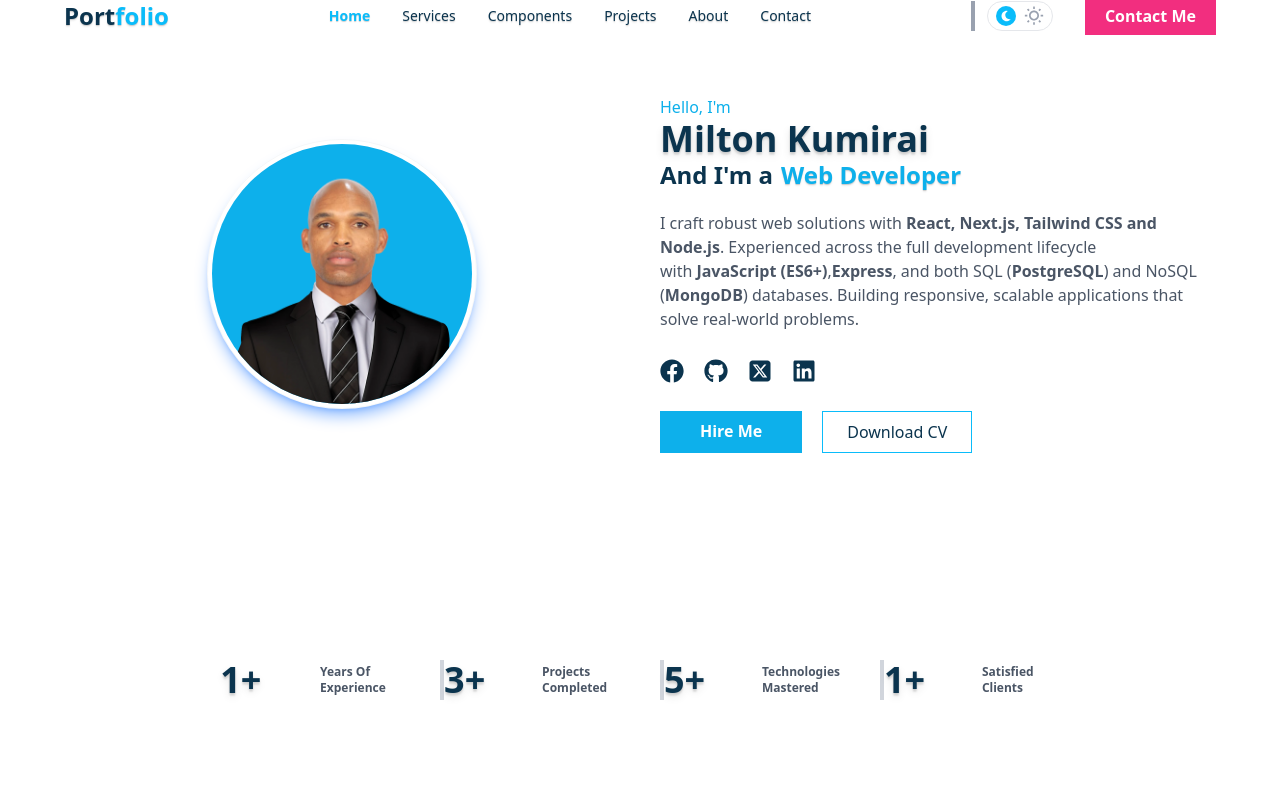
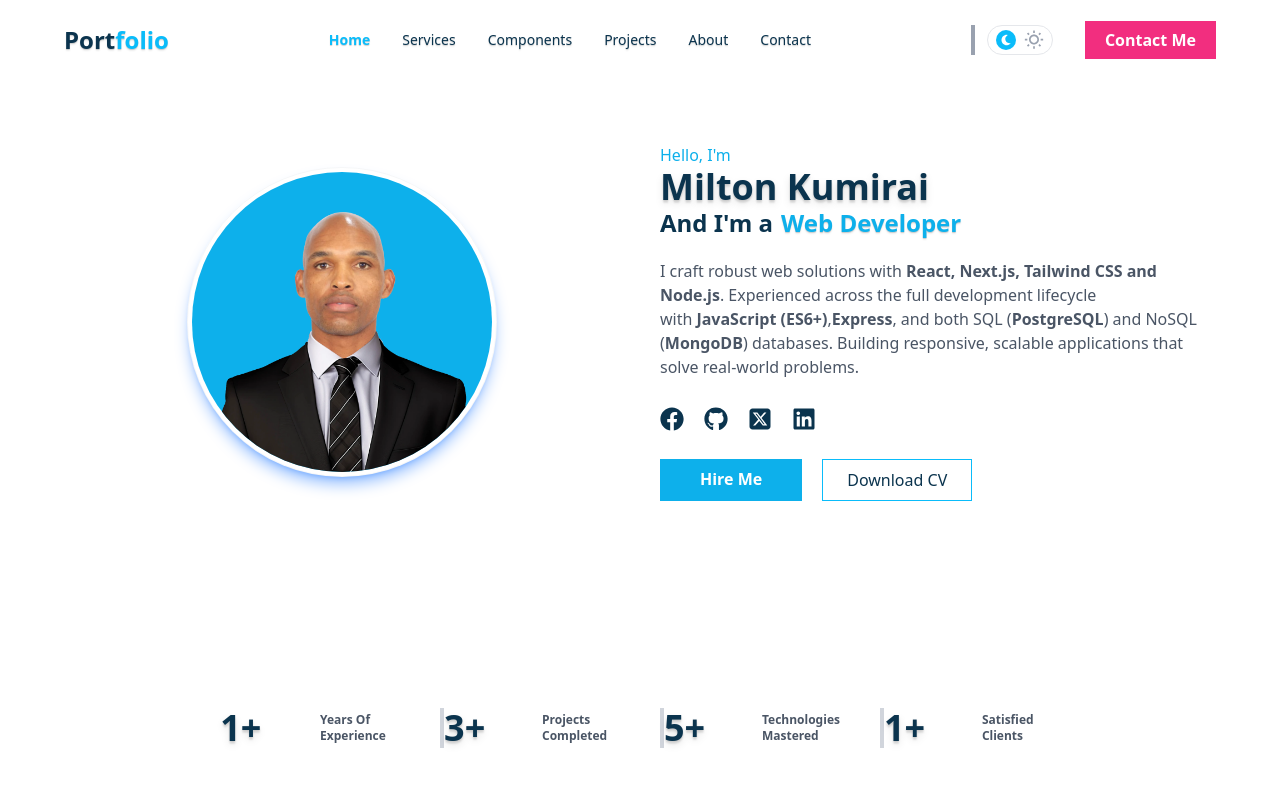
Before and after one commit to Kummirai/react-components, a Next.js app: page / in a window 1280 px wide. Shown: the top 786 px of the page. Built offline with nearby package versions, Linux system fonts and the light colour scheme.

Commit message:
feat(hero): implement responsive height breakpoints
- Mobile (<640px): height auto (content-based)
- Tablet/Small laptop (640px-1023px): fixed 50vh
- Large screens (1024px+): handled by lg: class

```diff
--- a/components/hero-2a/HeroTwoA.jsx
+++ b/components/hero-2a/HeroTwoA.jsx
@@ -14,7 +14,7 @@ export default function HeroTwoA({ img }) {
         {/* developer image */}
         <div className="flex items-center justify-center ">
           <div className="border rounded-full shadow-lg shadow-blue-500/50  p-1 border-[#0b344e0a]">
-            <div className=" relative w-50 h-50 sm:w-65 sm:h-65 bg-[#0db0eb]  rounded-full overflow-hidden">
+            <div className=" relative w-50 h-50 sm:w-65 sm:h-65 lg:h-75 lg:w-75 bg-[#0db0eb]  rounded-full overflow-hidden">
               <Image
                 src={img}
                 alt="Developer image"
--- a/components/navbar-1/NavbarOne.jsx
+++ b/components/navbar-1/NavbarOne.jsx
@@ -11,8 +11,8 @@ export default function NavbarOne({ links }) {
   const pathname = usePathname();
 
   return (
-    <header className="p-6 sm:p-10 lg:p-0">
-      <nav className="lg:max-w-6xl sm:max-w-3xl mx-auto flex items-center justify-between">
+    <header className="p-6 sm:max-lg:p-10">
+      <nav className="sm:max-w-3xl lg:max-w-6xl  mx-auto flex items-center justify-between">
         <div>
           <h1 className="text-2xl text-shadow-sm font-bold">
             <Link href={links[0].path}>
--- a/components/stats/StatsOne.jsx
+++ b/components/stats/StatsOne.jsx
@@ -29,7 +29,7 @@ export default function StatsOne() {
   ];
 
   return (
-    <div className="col-start-1 -col-end-1 grid grid-cols-2 md:grid-cols-4 gap-10 items-end my-3 sm:my-10 sm:max-lg:max-w-3xl mx-auto">
+    <div className="col-start-1 -col-end-1 grid grid-cols-2 md:grid-cols-4 gap-10 items-end my-3 sm:my-10  mx-auto">
       {developerStats.map((stat, index) => {
         return (
           <div
```
